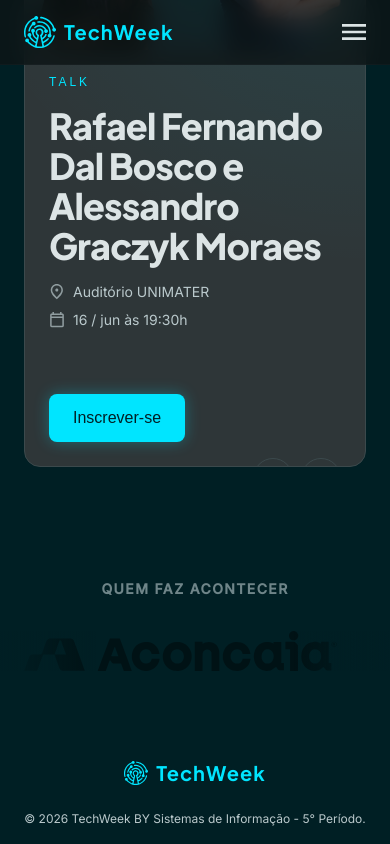
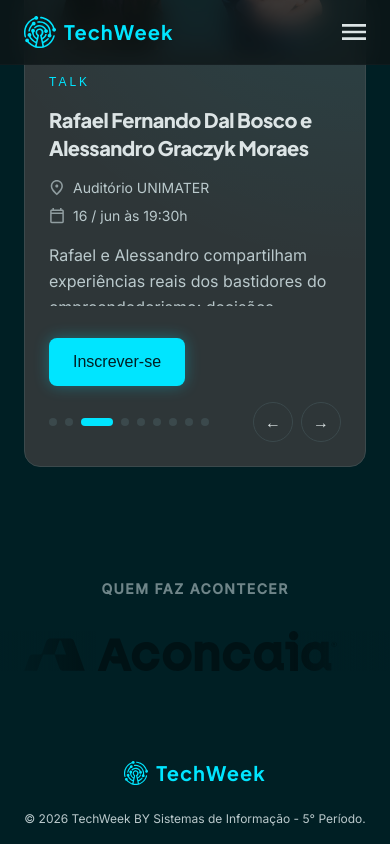
Before and after one commit to Chicosk1/MaterWeek_LP, a React (Vite) app in the folder materweek-frontend/: page / in a window 390 px wide. Both pictures are taken after a click on the tab 109 px from the left and 5037 px from the top of the page. Shown: the part 4615-5459 px from the top of the page. Built offline with nearby package versions, Linux system fonts and the light colour scheme; a web font is replaced by a local one.

Commit message:
Ajuste de visualizacao

```diff
--- a/materweek-frontend/src/components/sections/SpeakerCarousel.tsx
+++ b/materweek-frontend/src/components/sections/SpeakerCarousel.tsx
@@ -51,14 +51,14 @@ const Portrait: FC<PortraitProps> = ({ photos, name, className = '' }) => {
   }
 
   return (
-    <div className={`flex items-end justify-center gap-1 ${className}`}>
+    <div className={`flex items-end justify-center gap-3 ${className}`}>
       {photos.map((src, i) => (
         <img
           key={i}
           src={src}
           alt=""
           loading="lazy"
-          className="h-full max-w-[55%] object-contain object-bottom drop-shadow-[0_15px_40px_rgba(0,229,255,0.25)]"
+          className="h-[90%] max-w-[46%] object-contain object-bottom drop-shadow-[0_15px_40px_rgba(0,229,255,0.25)]"
         />
       ))}
     </div>
@@ -148,7 +148,10 @@ export const SpeakerCarousel: FC<SpeakerCarouselProps> = ({ activeSpeakerId }) =
               {getTopic(current)}
             </span>
 
-            <Typography variant="h1" className="text-3xl md:text-5xl">
+            <Typography
+              variant="h1"
+              className={`line-clamp-2 ${current.title.length > 30 ? 'text-xl md:text-3xl' : 'text-3xl md:text-5xl'}`}
+            >
               {current.title}
             </Typography>
 
@@ -163,11 +166,13 @@ export const SpeakerCarousel: FC<SpeakerCarouselProps> = ({ activeSpeakerId }) =
               </div>
             </div>
 
-            <Typography variant="body" className="max-w-2xl line-clamp-4">
-              {current.longDescription}
-            </Typography>
+            <div className="flex-1 min-h-0 overflow-y-auto scrollbar-accent pr-1">
+              <Typography variant="body" className="max-w-2xl">
+                {current.longDescription}
+              </Typography>
+            </div>
 
-            <div className="mt-auto pt-8 flex items-center justify-between gap-4 flex-wrap">
+            <div className="pt-4 flex items-center justify-between gap-4 flex-wrap">
               <a
                 href="https://www.materdei.edu.br/pt"
                 target="_blank"
--- a/materweek-frontend/src/data/mock.ts
+++ b/materweek-frontend/src/data/mock.ts
@@ -51,7 +51,7 @@ export const mockEvents: EventItem[] = [
     title: 'Rafael Fernando Dal Bosco e Alessandro Graczyk Moraes',
     topic: 'TALK',
     shortDescription: 'Os desafios reais de crescer, escalar e sobreviver no mercado.',
-    longDescription: 'Além da Ideia: Crescimento, Escala e Sobrevivência. Rafael e Alessandro compartilham experiências de quem já passou pelos bastidores do empreendedorismo — as decisões difíceis, os erros que ensinam e as estratégias que realmente funcionam para escalar um negócio.',
+    longDescription: 'Rafael e Alessandro compartilham experiências reais dos bastidores do empreendedorismo: decisões difíceis, erros que ensinam e as estratégias que realmente funcionam para crescer e escalar.',
     linkUrl: 'https://www.materdei.edu.br/pt',
     photoUrls: [rafaelPhoto, alessandroPhoto],
   },
--- a/materweek-frontend/src/index.css
+++ b/materweek-frontend/src/index.css
@@ -44,3 +44,23 @@
     scroll-behavior: smooth;
   }
 }
+
+@layer utilities {
+  .scrollbar-accent {
+    scrollbar-width: thin;
+    scrollbar-color: var(--color-card-border) transparent;
+  }
+  .scrollbar-accent::-webkit-scrollbar {
+    width: 4px;
+  }
+  .scrollbar-accent::-webkit-scrollbar-track {
+    background: transparent;
+  }
+  .scrollbar-accent::-webkit-scrollbar-thumb {
+    background-color: var(--color-card-border);
+    border-radius: 2px;
+  }
+  .scrollbar-accent::-webkit-scrollbar-thumb:hover {
+    background-color: var(--color-accent);
+  }
+}
```
